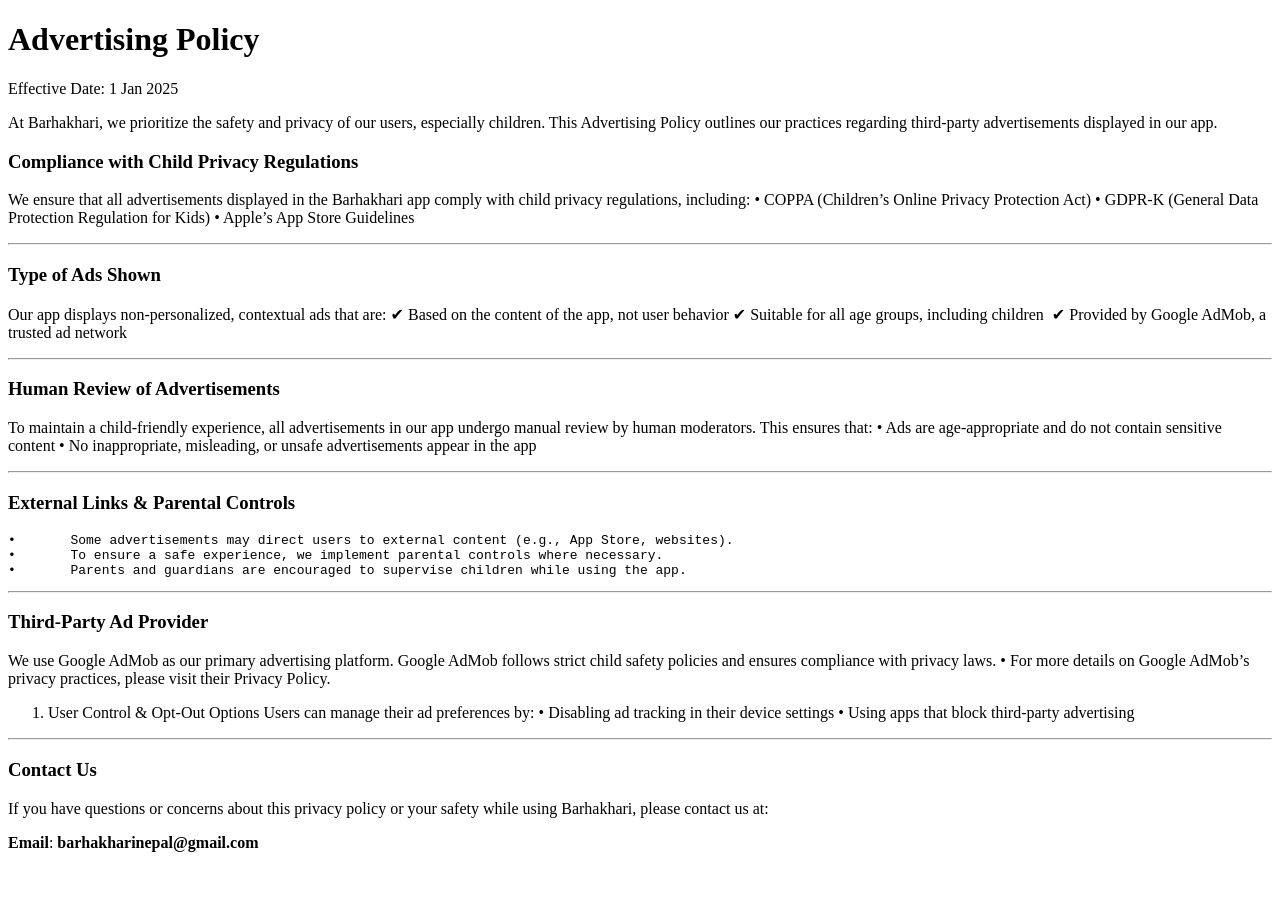
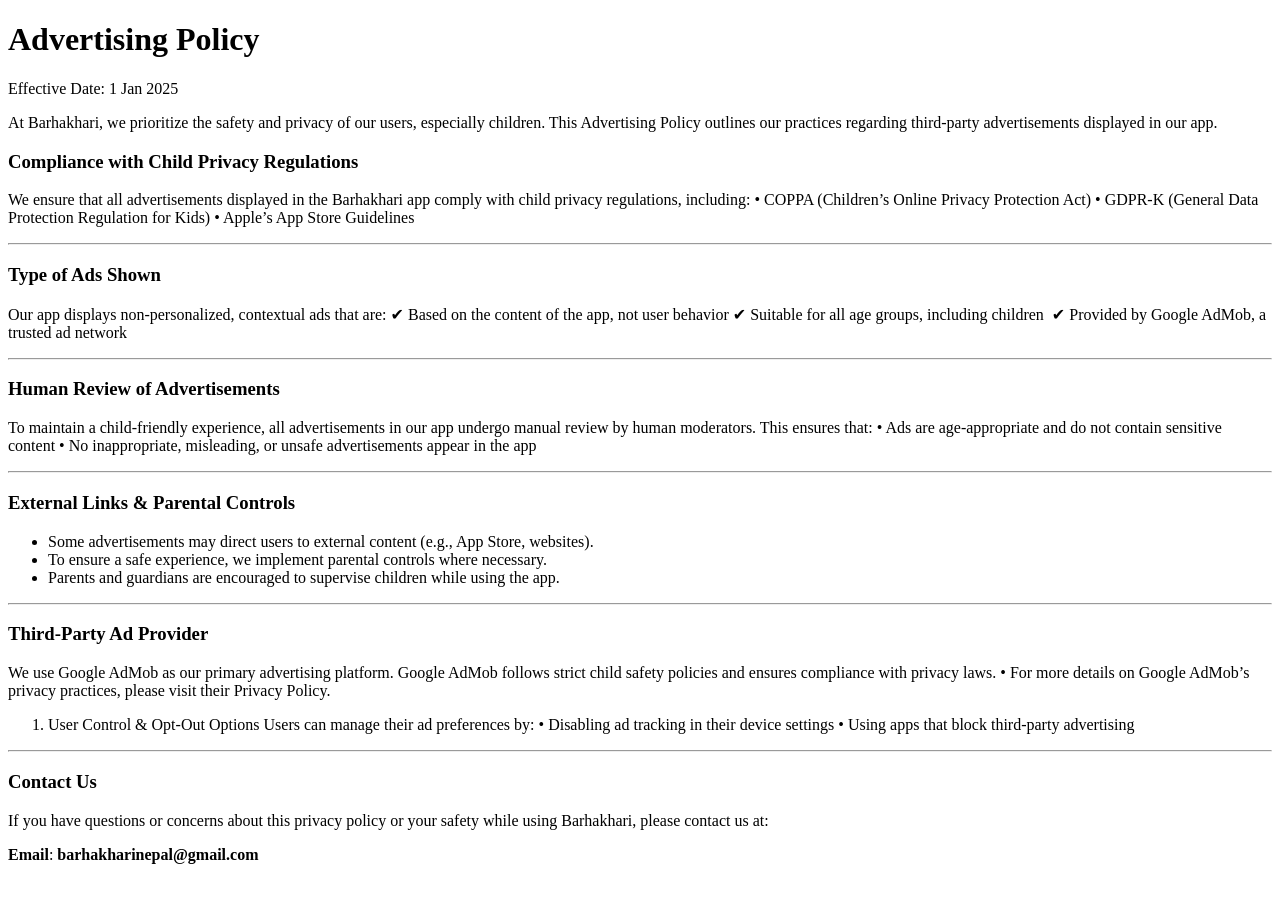
Before and after one commit to Barhakhari/barhakhari.github.io, a Jekyll site: the page built from advertising-policy.md, in a window 1280 px wide. Built offline with Jekyll 4.4.1, drawn with Linux system fonts in a browser that asks for light colours.

```diff
--- a/advertising-policy.md
+++ b/advertising-policy.md
@@ -43,9 +43,9 @@ To maintain a child-friendly experience, all advertisements in our app undergo m
  ---
 
 ### External Links & Parental Controls
-	•	Some advertisements may direct users to external content (e.g., App Store, websites).
-	•	To ensure a safe experience, we implement parental controls where necessary.
-	•	Parents and guardians are encouraged to supervise children while using the app.
+- Some advertisements may direct users to external content (e.g., App Store, websites).
+- To ensure a safe experience, we implement parental controls where necessary.
+- Parents and guardians are encouraged to supervise children while using the app.
 
  ---
 
```
